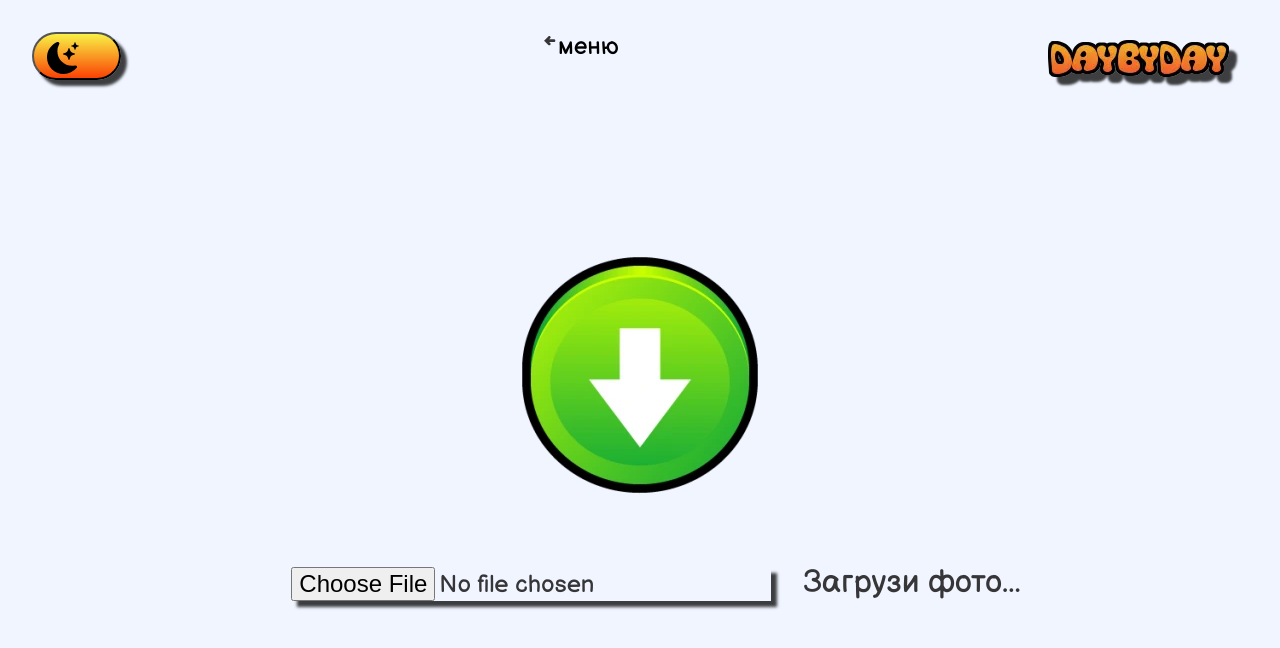
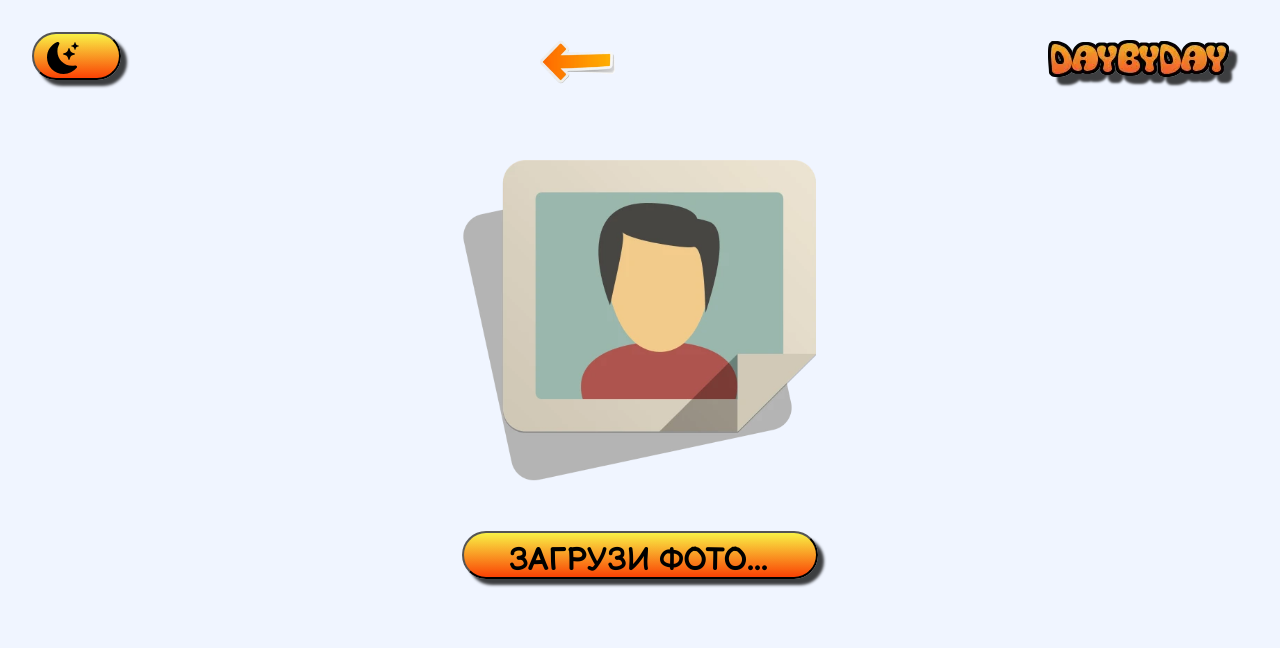
Before and after one commit to irynaludanova/daybyday, a React (Create React App) app: page /detect in a window 1280 px wide. Shown: the top 648 px of the page. Built offline with nearby package versions, Linux system fonts and the light colour scheme.

Commit message:
Back to prev page with useNavigate

```diff
--- a/src/components/Back.jsx
+++ b/src/components/Back.jsx
@@ -1,23 +1,27 @@
 import React from "react"
-import { TiArrowLeftThick } from "react-icons/ti"
-import { Link } from "react-router-dom"
+import back_arrow from "../assets/images/back_arrow.webp"
 import styled from "styled-components"
-const Container = styled.div`
-  display: flex;
+import { useNavigate } from "react-router-dom"
 
-  Container h2 {
-    color: yellow;
-  }
+const Img = styled.img`
+  width: 5rem;
+`
+const Button = styled.button`
+  background: transparent;
+  border: none;
+  cursor: pointer;
 `
 
 const Back = () => {
+  const navigate = useNavigate()
   return (
-    <Container>
-      <TiArrowLeftThick />
-      <h2>
-        <Link to="/menu">меню</Link>
-      </h2>
-    </Container>
+    <Button
+      onClick={() => {
+        navigate(-1)
+      }}
+    >
+      <Img src={back_arrow} alt="Back" />
+    </Button>
   )
 }
 
--- a/src/components/Button.jsx
+++ b/src/components/Button.jsx
@@ -3,7 +3,7 @@ import styled from "styled-components"
 
 const Btn = styled.button`
   border-radius: 2rem;
-  font-weigth:bold;
+  font-weigth: bold;
   cursor: pointer;
   font-size: 2rem;
   text-transform: uppercase;
@@ -12,20 +12,25 @@ const Btn = styled.button`
   width: fit-content;
   height: 3rem;
   outline: none;
-  text-align:center;
-  box-shadow: 6px 6px 3px 0px rgba(0,0,0,0.75);
--webkit-box-shadow: 6px 6px 3px 0px rgba(0,0,0,0.75);
--moz-box-shadow: 6px 6px 3px 0px rgba(0,0,0,0.75);
-  background: rgb(249,241,69);
-background: linear-gradient(180deg, rgba(249,241,69,1) 0%, rgba(250,66,4,1) 100%);
+  text-align: center;
+  box-shadow: 6px 6px 3px 0px rgba(0, 0, 0, 0.75);
+  -webkit-box-shadow: 6px 6px 3px 0px rgba(0, 0, 0, 0.75);
+  -moz-box-shadow: 6px 6px 3px 0px rgba(0, 0, 0, 0.75);
+  background: rgb(249, 241, 69);
+  background: linear-gradient(
+    180deg,
+    rgba(249, 241, 69, 1) 0%,
+    rgba(250, 66, 4, 1) 100%
+  );
 
-&:hover{
-  background: rgb(123,219,252);
-background: linear-gradient(180deg, rgba(123,219,252,1) 0%, rgba(2,59,180,1) 100%);
-}
-
-}
-
+  &:hover {
+    background: rgb(123, 219, 252);
+    background: linear-gradient(
+      180deg,
+      rgba(123, 219, 252, 1) 0%,
+      rgba(2, 59, 180, 1) 100%
+    );
+  }
 `
 const Button = ({ children, ...props }) => {
   return <Btn {...props}>{children}</Btn>
--- a/src/components/FaceDetect.jsx
+++ b/src/components/FaceDetect.jsx
@@ -11,8 +11,8 @@ const Container = styled.div`
   align-items: center;
   position: relative;
   @media (max-width: 768px) {
-   flex-direction:column;
-
+    flex-direction: column;
+  }
 `
 const Left = styled.div`
   display: flex;
@@ -37,17 +37,7 @@ const FaceDetect = ({ image, reset }) => {
   width = nwidth
   const nheight = +Math.round(height * scale * 0.7)
   height = nheight
-  console.log(
-    typeof nheight == typeof height,
-    "nheight:",
-    nheight,
-    "heigth:",
-    height,
-    "type height:",
-    typeof height,
-    "type nheight:",
-    typeof nheight
-  )
+
   const imgRef = useRef()
   const canvasRef = useRef()
 
--- a/src/pages/ImageInput.jsx
+++ b/src/pages/ImageInput.jsx
@@ -2,30 +2,34 @@ import React, { useEffect, useState } from "react"
 import FaceDetect from "../components/FaceDetect"
 import styled from "styled-components"
 import download from "../assets/images/download.webp"
-
+import Button from "../components/Button"
 const Container = styled.div`
   display: flex;
   flex-direction: column;
   justify-content: center;
   align-items: center;
-  height: 90vh;
+  height: fit-content;
+  margin: 1rem;
+  @media (max-width: 768px) {
+    margin: 0;
+  }
 `
 const Label = styled.label`
   font-size: 2rem;
+  font-weight: 700;
   margin: 2rem;
+  @media (max-width: 768px) {
+    font-size: 1.5rem;
+  }
 `
 const Input = styled.input`
-  font-size: 1.5rem;
-  content: "Загрузи фото...";
+  display: none;
+`
+const Img = styled.img`
+  width: 30%;
   margin: 2rem;
-  cursor: pointer;
-
-  box-shadow: 6px 6px 3px 0px rgba(0, 0, 0, 0.75);
-  -webkit-box-shadow: 6px 6px 3px 0px rgba(0, 0, 0, 0.75);
-  -moz-box-shadow: 6px 6px 3px 0px rgba(0, 0, 0, 0.75);
-
-  &:active::before {
-    background: -webkit-linear-gradient(top, #e3e3e3, #f9f9f9);
+  @media (max-width: 768px) {
+    width: 70%;
   }
 `
 
@@ -60,8 +64,8 @@ const ImageInput = () => {
         <FaceDetect image={image} reset={resetClick} />
       ) : (
         <Container>
-          <img src={download} alt="download" />
-
+          <Img src={download} alt="download" />
+          <Button>
             <Label htmlFor="file">
               <Input
                 onChange={(e) => setFile(e.target.files[0])}
@@ -70,6 +74,7 @@ const ImageInput = () => {
               />
               Загрузи фото...
             </Label>
+          </Button>
         </Container>
       )}
     </div>
--- a/src/pages/Main.jsx
+++ b/src/pages/Main.jsx
@@ -1,18 +1,28 @@
 import React from "react"
 import gif from "../assets/images/snowman.gif"
 import styled from "styled-components"
-import { useMediaQuery } from "react-responsive"
 import Button from "../components/Button"
 import { Row, Col } from "antd"
 
 const Container = styled.div`
   display: flex;
   justify-content: center;
-  padding-top: 5rem;
+  padding-top: 10rem;
+  @media (max-width: 768px) {
+    padding-top: 1rem;
+    flex-direction: column;
+  }
+`
+const Img = styled.img`
+  margin: -2rem 5rem 0 2rem;
+  width: 100%;
+  @media (max-width: 768px) {
+    padding-top: 2rem;
+    width: 10rem;
+  }
 `
 
 const Main = () => {
-  const isMobile = useMediaQuery({ query: `(max-width: 760px)` })
   return (
     <>
       <Row justify="center">
@@ -37,15 +47,7 @@ const Main = () => {
             </Button>
           </Col>
           <Col span={12}>
-            {isMobile ? (
-              <></>
-            ) : (
-              <img
-                src={gif}
-                alt="Snowman"
-                style={{ margin: "-2rem 5rem 0 2rem", width: "100%" }}
-              />
-            )}
+            <Img src={gif} alt="Snowman" />
           </Col>
         </Container>
       </Row>
```
Also changed, not shown: src/assets/images/back_arrow.webp (added), src/assets/images/download.webp. Lines whose indentation alone changed are shown as unchanged.
